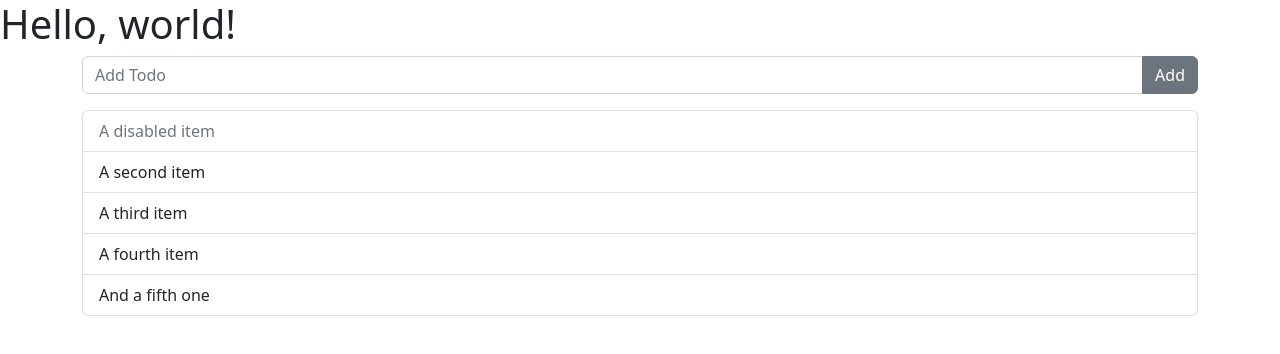
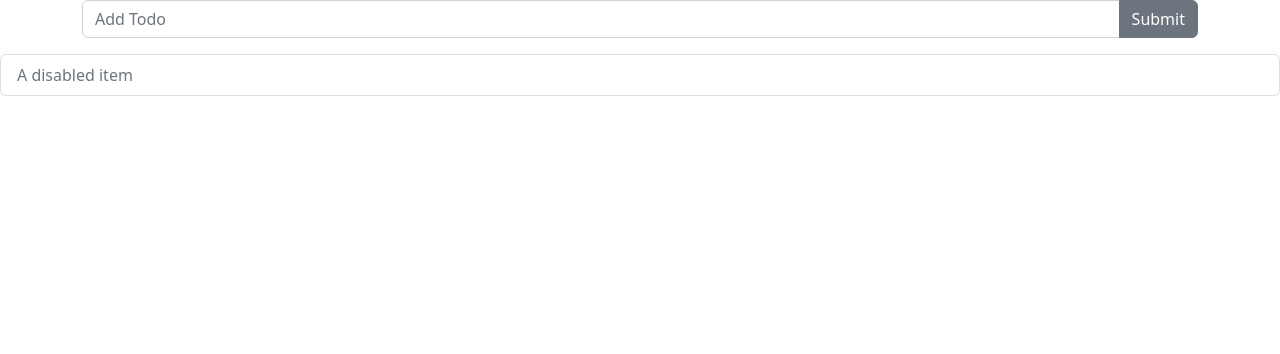
Before and after one commit to rhutiksahu12/JS_Project, a plain HTML site: page index.html in a window 1280 px wide. Drawn offline with nearby package versions, Linux system fonts and the light colour scheme.

Commit message:
todo list working

```diff
--- a/index.html
+++ b/index.html
@@ -12,38 +12,47 @@
     />
   </head>
   <body>
-    <h1>Hello, world!</h1>
     <script
       src="https://cdn.jsdelivr.net/npm/bootstrap@5.2.0/dist/js/bootstrap.bundle.min.js"
       integrity="sha384-A3rJD856KowSb7dwlZdYEkO39Gagi7vIsF0jrRAoQmDKKtQBHUuLZ9AsSv4jD4Xa"
       crossorigin="anonymous"
     ></script>
-    <script src="index.js"></script>
+
 
     <div class="container">
+      <form id="newTodo">
         <div class="input-group mb-3">
           <input
             type="text"
+            value=""
             class="form-control"
             placeholder="Add Todo"
-          id="addTodo"
+            id="enterTodo"
             aria-label="Recipient's username"
             aria-describedby="basic-addon2"
           />
-        <span class="input-group-text btn btn-secondary" id="submit" onclick="newElement()"
-          >Add</span
-        >
+          <button class="input-group-text btn btn-secondary"
+          id="submit-btn"
+          type="submit">Submit
+
+          </button>
+
+
+        </div>
+      </form>
     </div>
 
-      <ul id= "list" class="list-group pt=5">
+    <div class="" container>
+      <div id="tasks">
+        <ul id="list" class="list-group pt=5">
           <li class="list-group-item disabled" aria-disabled="true">
             A disabled item
           </li>
-        <li class="list-group-item">A second item</li>
-        <li class="list-group-item">A third item</li>
-        <li class="list-group-item">A fourth item</li>
-        <li class="list-group-item">And a fifth one</li>
+
         </ul>
       </div>
+    </div>
+
+    <script src="index.js"></script>
   </body>
 </html>
--- a/index.js
+++ b/index.js
@@ -1,72 +1,35 @@
+var list = document.querySelector('#list');
+var submitbtn = document.querySelector('#submit-btn')
+var inputtext = document.querySelector('#enterTodo');
 
-function newElement() {
-    // var li = document.createElement("li");
-    // var inputValue = document.getElementById("addTodo").value;
-    // var t = document.createTextNode(inputValue);
-    // li.appendChild(t);
-    // if (inputValue === '') {
-    //   alert("Input is Empty");
-    // } else {
-    //   document.getElementById("list").appendChild(li);
-    // }
-    // document.getElementById("addTodo").value = "";
+// console.log(list, submit, input)
 
-    // var span = document.createElement("SPAN");
-    // var txt = document.createTextNode("\u00D7");
-    // span.className = "close";
-    // span.appendChild(txt);
-    // li.appendChild(span);
-
-    // for (i = 0; i < close.length; i++) {
-    //   close[i].onclick = function() {
-    //     var div = this.parentElement;
-    //     div.style.display = "none";
-    //   }
-    // }
-
-    var input= document.getElementById('addtodo')
-
-    var submit = document.getElementById('submit')
-
-    var todoList = document.getElementById('todoList')
-
-    let todos = [];
-
-    submit.addEventListener('submit',
-    function(event){
-      event.preventDefault();
-      addTodo(input.value)
-
+function addTodo (){
+    // e.preventDefault();
+    let text = inputtext.value;
+    console.log(text)
+    console.log('clicked')
+    if (text == ''){
+        alert('please enter some text in the field below')
     }
-
-    )
-
-    function addTodo(item){
-
-      if(item=='')
-        alert("please do not leave the box empty")
-      else{
-
-        const todo= {
-          ID: Date.now(),
-          name: item,
-          completed: false,
-
-        }
-        todos.push(todo);
-        addToLocalStorage(todos);
-
-        input.value= "";
+    else{
+        let todo2 = document.createElement('li');
+        let text2 = document.createTextNode(text)
+        // list.appendchild(todo)
+        // let todo = `${text}`
+        todo2.appendChild(text2)
+        todo2.classList.add('list-group-item')
+        list.append(todo2)
 
 
-      }
     }
 
 
 
 
 
-
-
-
-  }
+}
+submitbtn.addEventListener('click', (e)=>{
+    e.preventDefault()
+    addTodo()
+})
```
Lines whose indentation alone changed are shown as unchanged.
